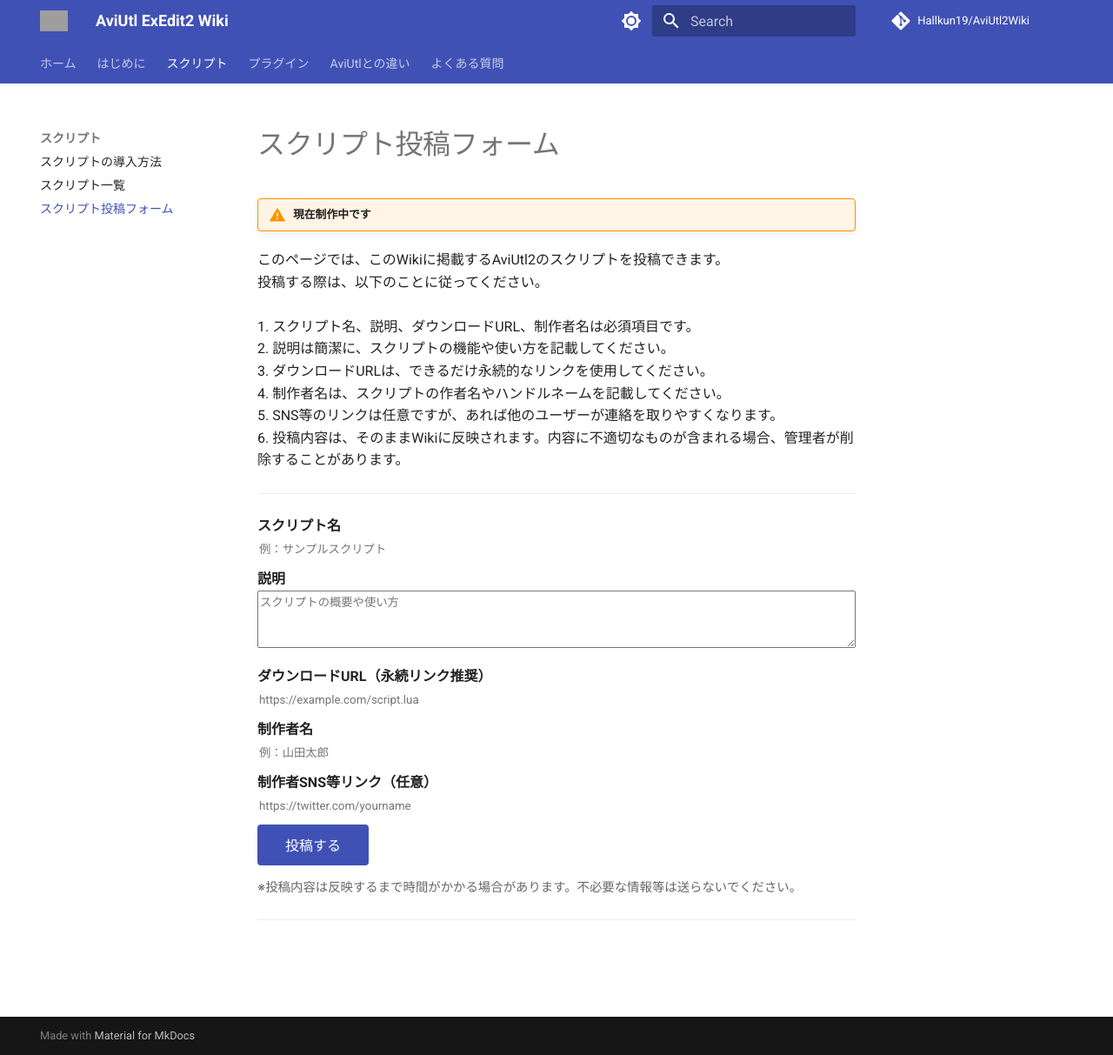
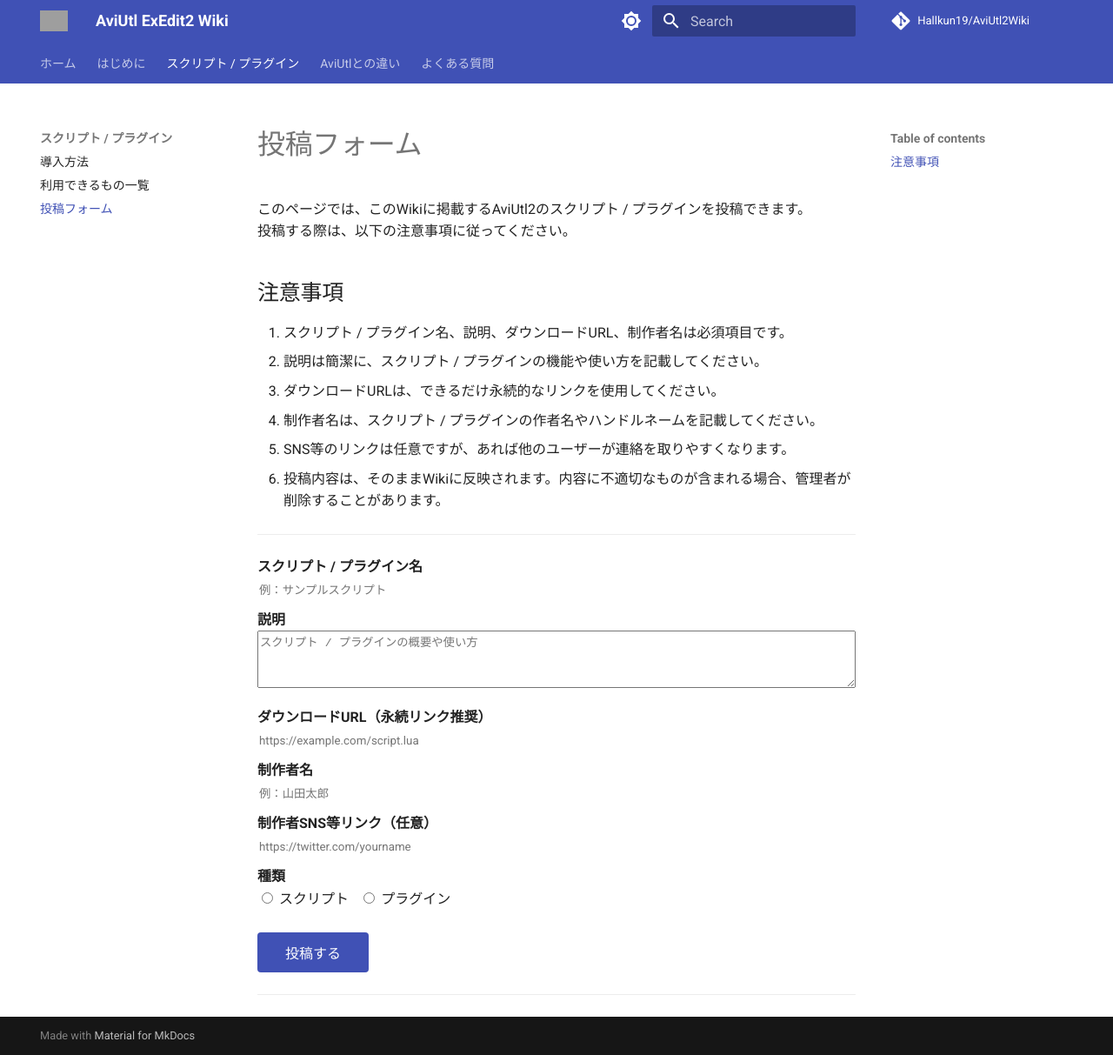
Before and after one commit to Laclale/AviUtl2Wiki, an MkDocs documentation site: the page built from docs/script_post.md, in a window 1280 px wide and 1213 px high. Shown: the whole window at 87% size. Built offline with MkDocs 1.6.1 and Material for MkDocs 9.7.7, drawn with Linux system fonts in a browser that asks for light colours; comment, search, counter and statistics services are not loaded; grey boxes are pictures that could not be loaded.

Commit message:
スクリプトページとプラグインページを統合、その他諸々

```diff
--- a/docs/script_post.md
+++ b/docs/script_post.md
@@ -1,13 +1,11 @@
-# スクリプト投稿フォーム
-
-!!! Warning "現在制作中です"
-
-このページでは、このWikiに掲載するAviUtl2のスクリプトを投稿できます。<br>
-投稿する際は、以下のことに従ってください。<br><br>
-1. スクリプト名、説明、ダウンロードURL、制作者名は必須項目です。<br>
-2. 説明は簡潔に、スクリプトの機能や使い方を記載してください。<br>
+# 投稿フォーム
+このページでは、このWikiに掲載するAviUtl2のスクリプト / プラグインを投稿できます。<br>
+投稿する際は、以下の注意事項に従ってください。
+## 注意事項
+1. スクリプト / プラグイン名、説明、ダウンロードURL、制作者名は必須項目です。<br>
+2. 説明は簡潔に、スクリプト / プラグインの機能や使い方を記載してください。<br>
 3. ダウンロードURLは、できるだけ永続的なリンクを使用してください。<br>
-4. 制作者名は、スクリプトの作者名やハンドルネームを記載してください。<br>
+4. 制作者名は、スクリプト / プラグインの作者名やハンドルネームを記載してください。<br>
 5. SNS等のリンクは任意ですが、あれば他のユーザーが連絡を取りやすくなります。<br>
 6. 投稿内容は、そのままWikiに反映されます。内容に不適切なものが含まれる場合、管理者が削除することがあります。
 
@@ -15,11 +13,11 @@
 
 <div class="script-form-container">
   <form action="https://docs.google.com/forms/d/e/1FAIpQLScf7Go-ZSdZKM5q3C1Tb85CtB0n78u1joIhXEIV0lPwI4QVcA/formResponse" method="POST" target="_blank">
-    <label for="script_name"><b>スクリプト名</b></label><br>
+    <label for="script_name"><b>スクリプト / プラグイン名</b></label><br>
     <input type="text" id="script_name" name="entry.1987768841" required style="width:100%;margin-bottom:1em;" placeholder="例：サンプルスクリプト"><br>
 
     <label for="description"><b>説明</b></label><br>
-    <textarea id="description" name="entry.1692526079" rows="4" required style="width:100%;margin-bottom:1em;" placeholder="スクリプトの概要や使い方"></textarea><br>
+    <textarea id="description" name="entry.1692526079" rows="4" required style="width:100%;margin-bottom:1em;" placeholder="スクリプト / プラグインの概要や使い方"></textarea><br>
 
     <label for="url"><b>ダウンロードURL（永続リンク推奨）</b></label><br>
     <input type="url" id="url" name="entry.1543249046" required style="width:100%;margin-bottom:1em;" placeholder="https://example.com/script.lua"><br>
@@ -30,9 +28,14 @@
     <label for="sns"><b>制作者SNS等リンク（任意）</b></label><br>
     <input type="url" id="sns" name="entry.965385612" style="width:100%;margin-bottom:1em;" placeholder="https://twitter.com/yourname"><br>
 
+    <label><b>種類</b></label><br>
+    <input type="radio" id="script" name="entry.1341747879" value="スクリプト" required>
+    <label for="script">スクリプト</label>
+    <input type="radio" id="plugin" name="entry.1341747879" value="プラグイン" required style="margin-left:1em;">
+    <label for="plugin">プラグイン</label><br><br>
+
     <button type="submit" style="background:#4051b5;color:#fff;padding:0.7em 2em;border:none;border-radius:4px;font-size:1em;">投稿する</button>
   </form>
-  <p style="font-size:0.9em;color:#666;margin-top:1em;">※投稿内容は反映するまで時間がかかる場合があります。不必要な情報等は送らないでください。</p>
 </div>
 
 ---
--- a/mkdocs.yml
+++ b/mkdocs.yml
@@ -30,14 +30,10 @@ nav:
     - 導入方法: how_to_install.md
     - 基本的な使い方: how_to_use.md
 
-  - スクリプト:
-    - スクリプトの導入方法: how_to_install_script.md
-    - スクリプト一覧: scripts.md
-    - スクリプト投稿フォーム: script_post.md
-  - プラグイン:
-    - プラグインの導入方法: how_to_install_plugin.md
-    - プラグイン一覧: plugins.md
-    - プラグイン投稿フォーム: plugin_post.md
+  - スクリプト / プラグイン:
+    - 導入方法: how_to_install_script.md
+    - 利用できるもの一覧: scripts.md
+    - 投稿フォーム: script_post.md
   - AviUtlとの違い: aviutl_diff.md
   - よくある質問: faq.md
 
```
Also changed, not shown: docs/how_to_install_script.md (+4 -3 lines), docs/scripts.md (+11 -12 lines), 1 other file.
